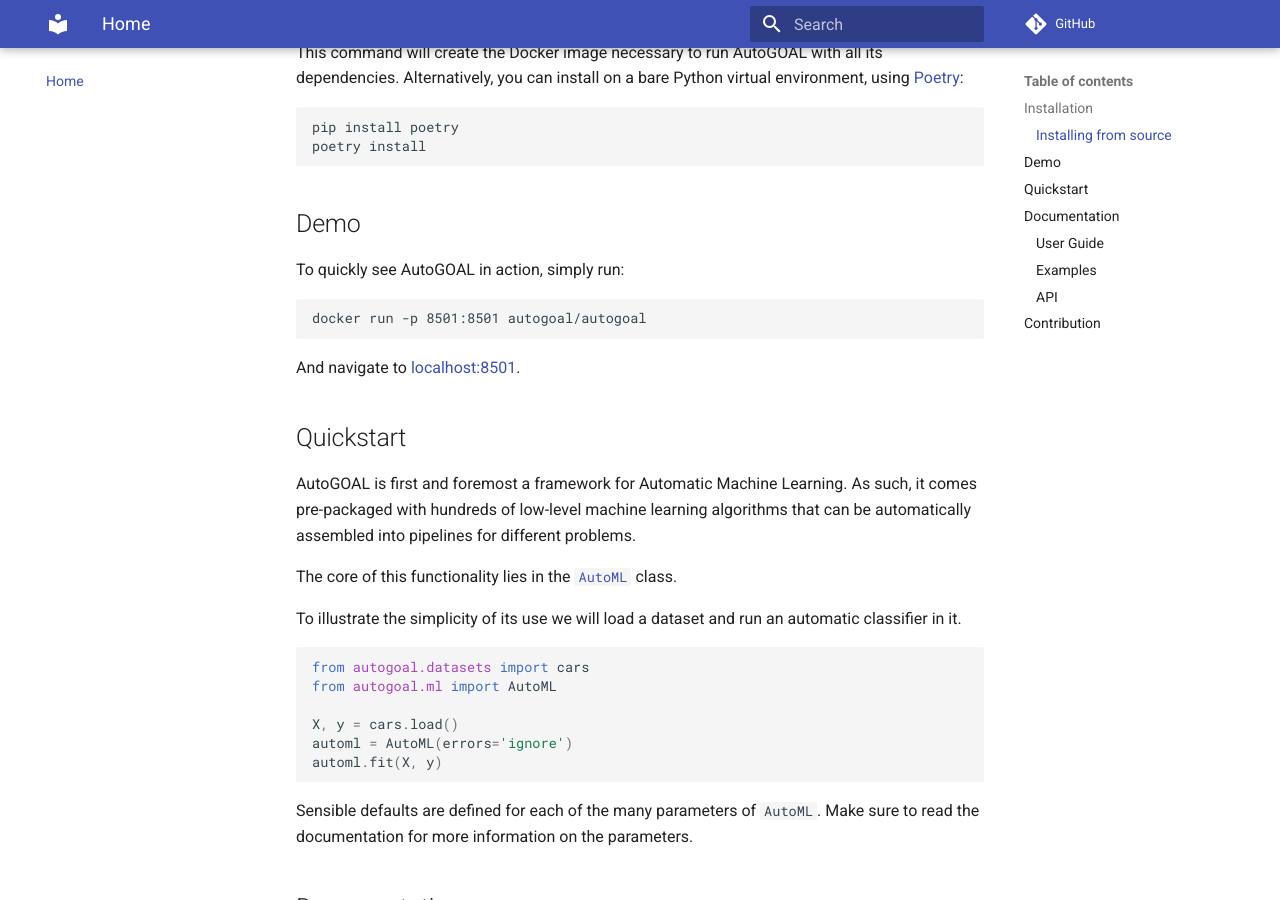
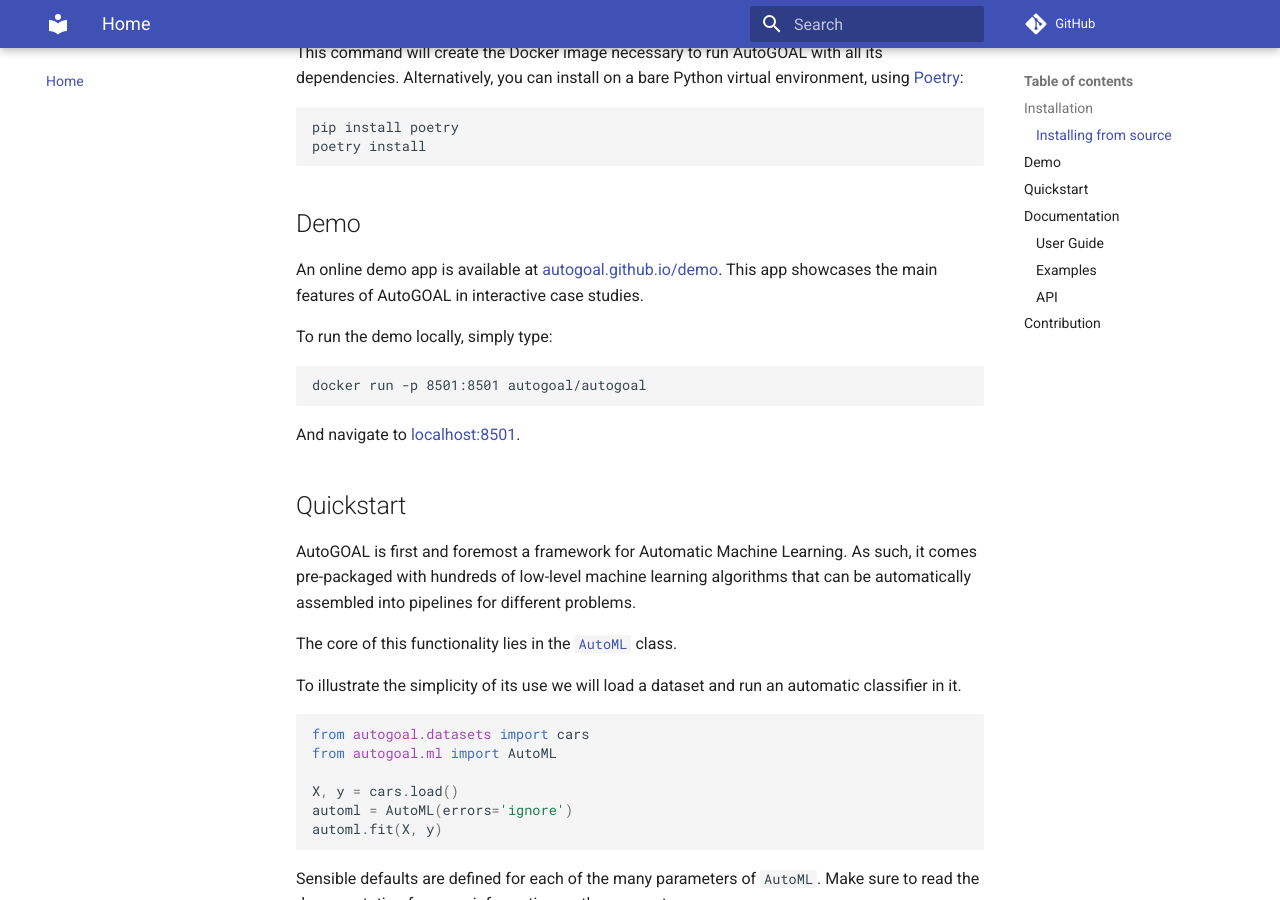
Before and after one commit to autogoal/autogoal, an MkDocs documentation site: the page built from docs/index.md, in a window 1280 px wide and 900 px high, scrolled down 1002 px. Built offline with MkDocs 1.6.1 and Material for MkDocs 9.7.7, drawn with Linux system fonts in a browser that asks for light colours; comment, search, counter and statistics services are not loaded.

Commit message:
Update docs

```diff
--- a/docs/index.md
+++ b/docs/index.md
@@ -40,7 +40,10 @@ Alternatively, you can install on a bare Python virtual environment, using [Poet
 
 ## Demo
 
-To quickly see AutoGOAL in action, simply run:
+An online demo app is available at [autogoal.github.io/demo](https://autogoal.github.io/demo).
+This app showcases the main features of AutoGOAL in interactive case studies.
+
+To run the demo locally, simply type:
 
     docker run -p 8501:8501 autogoal/autogoal
 
```
Also changed, not shown: Readme.md (+4 -1 lines), docs/coling.md (renamed from docs/guide/datatypes.md, +19 -1 lines).
